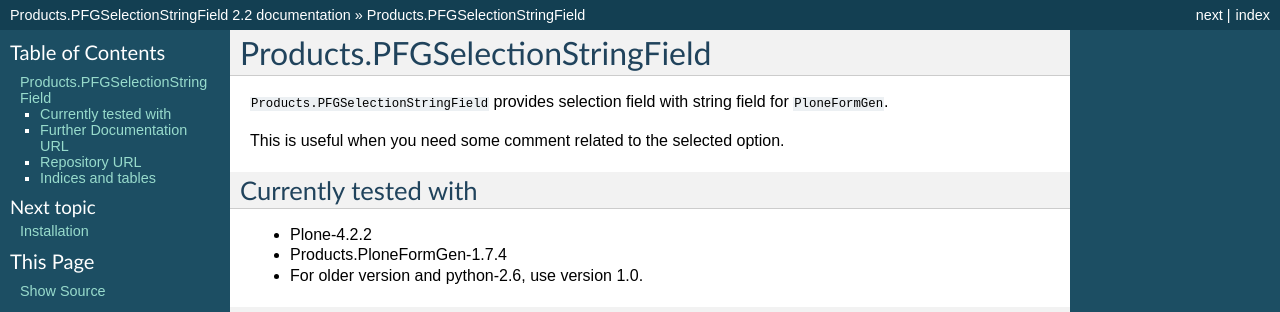
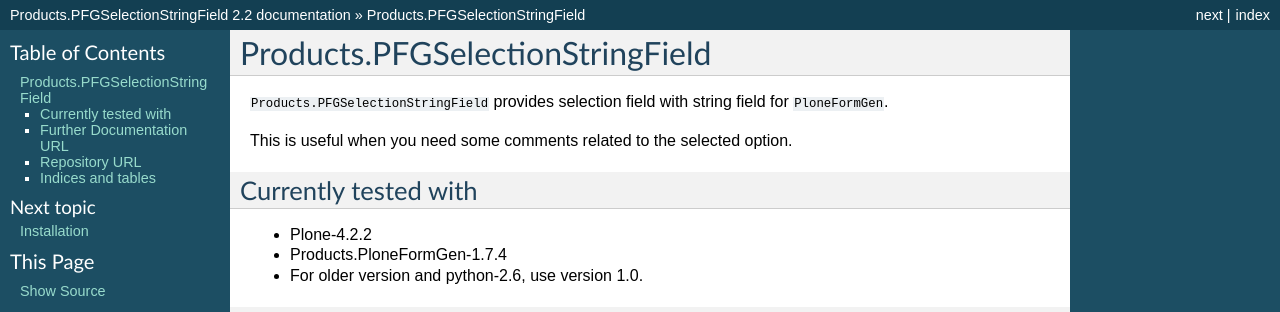
Before and after one commit to collective/Products.PFGSelectionStringField, a Sphinx documentation site: the page built from Products/PFGSelectionStringField/docs/index.rst, in a window 1280 px wide. Shown: the top 312 px of the page. Built offline with Sphinx 7.4.7, drawn with Linux system fonts in a browser that asks for light colours.

Commit message:
Release 2.2

```diff
--- a/Products/PFGSelectionStringField/docs/README.rst
+++ b/Products/PFGSelectionStringField/docs/README.rst
@@ -4,7 +4,7 @@
 
 ``Products.PFGSelectionStringField`` provides selection field with string field for ``PloneFormGen``.
 
-This is useful when you need some comment related to the selected option.
+This is useful when you need some comments related to the selected option.
 
 Currently tested with
 ---------------------
--- a/setup.py
+++ b/setup.py
@@ -17,7 +17,7 @@
 
 setup(
     name='Products.PFGSelectionStringField',
-    version='2.1',
+    version='2.2',
     description="Adds selection field type with string field to Products.PloneFormGen.",
     long_description=long_description,
     # Get more strings from
```
